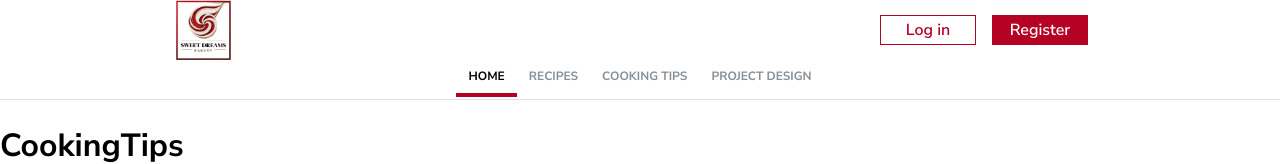
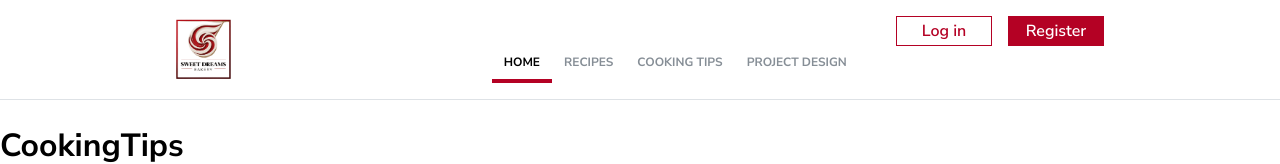
Before and after one commit to RadostinGeorgiev/Sweet-Dreams, a React (Vite) app: page /tips in a window 1280 px wide. Shown: the top 164 px of the page. Built offline with nearby package versions, Linux system fonts and the light colour scheme; a web font is replaced by a local one.

Commit message:
Update Header

```diff
--- a/src/components/Header/Header.jsx
+++ b/src/components/Header/Header.jsx
@@ -33,7 +33,7 @@ export default function Header({ onLogin, onRegister }) {
 
   return (
     <Container>
-      <Group justify="space-between">
+      <Group justify="space-between" align="center" mt="md">
         <Image
           h={60}
           w="auto"
@@ -42,7 +42,14 @@ export default function Header({ onLogin, onRegister }) {
           alt="Logo"
           className={styles.logo}
         />
-        <Group justify="flex-end" align="center" grow px="md">
+        <div
+          style={{
+            flex: 1,
+            display: "flex",
+            flexDirection: "column",
+          }}
+        >
+          <Group justify="flex-end" align="center">
             <Button
               variant="outline"
               size="compact-md"
@@ -62,9 +69,10 @@ export default function Header({ onLogin, onRegister }) {
               Register
             </Button>
           </Group>
-      </Group>
           <Group gap={0} justify="center">
             {menuItems}
+          </Group>
+        </div>
       </Group>
     </Container>
   );
```
Lines whose indentation alone changed are shown as unchanged.
